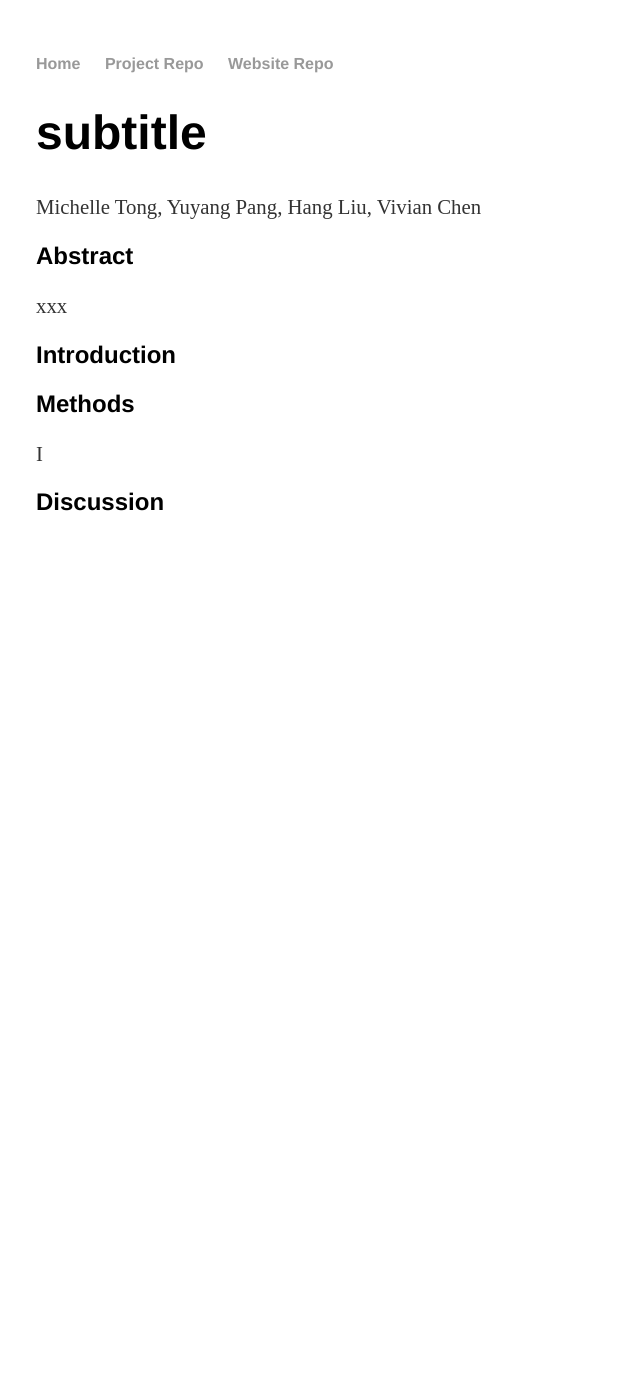
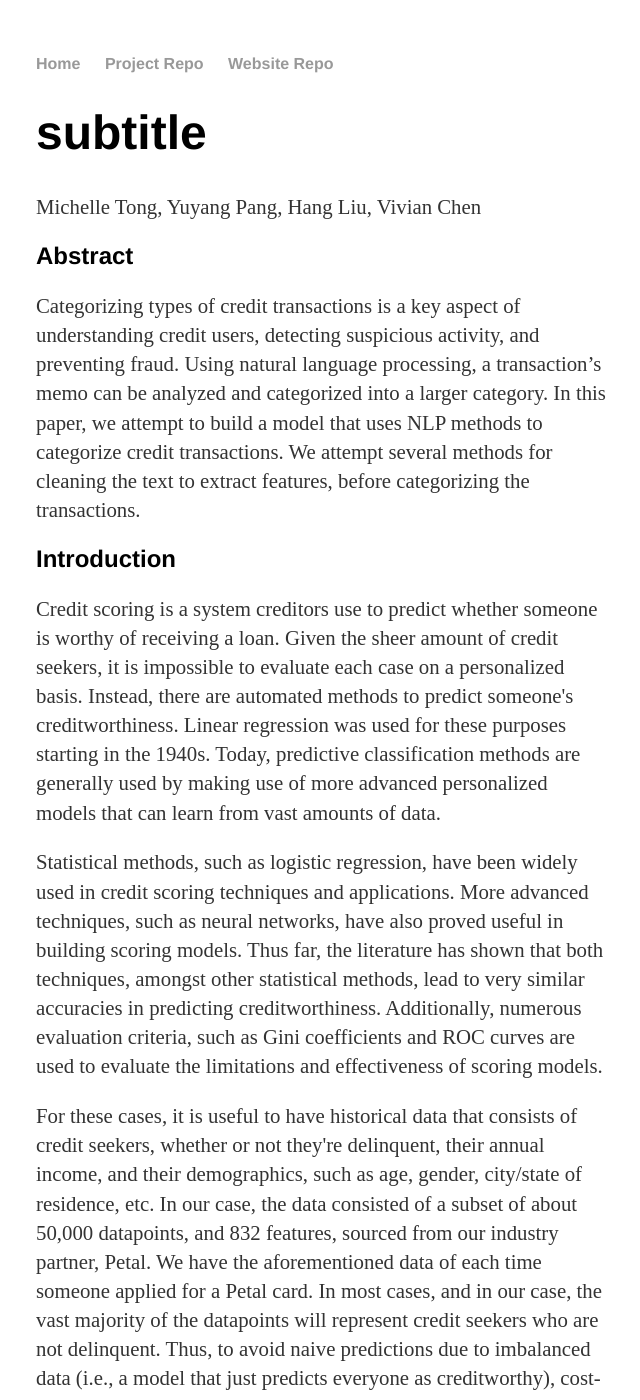
Before and after one commit to m1tong/Capstone-Website, a Jekyll site: the page built from index.html, in a window 1280 px wide and 1400 px high. Shown: the whole window, without its empty margins (316-956 px from the left). Built offline with Jekyll 4.4.1, drawn with Linux system fonts in a browser that asks for light colours; some of the changed text lies outside the part shown.

Commit message:
Update default.html

```diff
--- a/_layouts/default.html
+++ b/_layouts/default.html
@@ -9,8 +9,8 @@
 		<nav>
     		<ul>
         		<li><a href="/">Home</a></li>
-			<li><a href="https://github.com/m1tong/Capstone-Website/">Project Repo</a></li>
-			<li><a href="https://github.com/m1tong/Capstone-Website/">Website Repo</a></li>
+			<li><a href="https://github.com/kkw002/Quarter2Project">Project Repo</a></li>
+			<li><a href="https://github.com/kkw002/kkw002.github.io">Website Repo</a></li>
     		</ul>
 		</nav>
 		<div class="container">
@@ -18,22 +18,29 @@
 		</div>
 		<div class="abstract">
 			<h2>Abstract</h2>
-			<p>xxx</p>
+			<p>Categorizing types of credit transactions is a key aspect of understanding credit users,
+				detecting suspicious activity, and preventing fraud. Using natural language processing,
+				a transaction’s memo can be analyzed and categorized into a larger category.
+				In this paper, we attempt to build a model that uses NLP methods to categorize credit transactions.
+				We attempt several methods for cleaning the text to extract features, before categorizing the transactions.</p>
 		</div>
 		<div class="introduction">
 			<h2>Introduction</h2>
-			<p></p>
-      			<p></p>
-      			<p></p>
-    		</div>
+			<p>Credit scoring is a system creditors use to predict whether someone is worthy of receiving a loan. Given the sheer amount of credit seekers, it is impossible to evaluate each case on a personalized basis. Instead, there are automated methods to predict someone's creditworthiness. Linear regression was used for these purposes starting in the 1940s. Today, predictive classification methods are generally used by making use of more advanced personalized models that can learn from vast amounts of data.</p>
+			<p>Statistical methods, such as logistic regression, have been widely used in credit scoring techniques and applications. More advanced techniques, such as neural networks, have also proved useful in building scoring models. Thus far, the literature has shown that both techniques, amongst other statistical methods, lead to very similar accuracies in predicting creditworthiness. Additionally, numerous evaluation criteria, such as Gini coefficients and ROC curves are used to evaluate the limitations and effectiveness of scoring models.</p>
+			<p>For these cases, it is useful to have historical data that consists of credit seekers, whether or not they're delinquent, their annual income, and their demographics, such as age, gender, city/state of residence, etc. In our case, the data consisted of a subset of about 50,000 datapoints, and 832 features, sourced from our industry partner, Petal. We have the aforementioned data of each time someone applied for a Petal card. In most cases, and in our case, the vast majority of the datapoints will represent credit seekers who are not delinquent. Thus, to avoid naive predictions due to imbalanced data (i.e., a model that just predicts everyone as creditworthy), cost-sensitive methods ought to be used, and/or data manipulation techniques that accentuate the correlations between features and the rare class (not creditworthy) so that the model may represent the ground truth better.</p>
+		</div>
 		<div class="methods">
 			<h2>Methods</h2>
-			<p>I </p>
-			<p></p>
-    		</div>
+			<img class='image' src='/images/Capture.JPG'>
+			<p>In order to begin the analysis on the data set, we first modified the memo column within the dataset by setting the words to lower case. We used regular expressions to remove any punctuation, such as commas, backslashes, etc from the phrases in the memo column. Additionally, we also removed any digits that were in the sentences. There are some cases where including them in the cleaned format of the dataset would lead to better categorization, but removing them is better overall for the model. We also added several features from the transaction date column, specifically adding in the week day and month.</p>
+			<img class='image' src='/images/tf-idf-2-1-1024x375.png'>
+			<li><a href="https://www.seoquantum.com/sites/default/files/tf-idf-2-1-1024x375.png">Source</a></li>
+			<p>We then used term frequency-inverse document frequency or TF-IDF with the stop words argument set to English and the ngram range set to (1,3) in order to remove any unimportant words, as well as capturing unigrams, bigrams, and trigrams. This allows us to get a more accurate prediction from the words in the memo. After splitting the dataset into training and validation sets, we fit and transformed the training set using the tf-idf technique, and then used a logistic regression model to categorize the model. In order to score how good the model was, we used the accuracy metric from sk-learn. The accuracy that we received was 0.86. </p>
+		</div>
 		<div class="discussion">
 			<h2>Discussion</h2>
-			<p></p>
+			<p>By utilizing a combination of TF-IDF,feature engineering and a logistic regression model, we were able to achieve an accuracy score of 0.86, which reveals that our model can predict the correct category of the transaction very often. However, we need to take into account the limitations of our model. For one, the lack of features in the original dataset led to the need to create additional features. If the logistic regression model was given more features that were not engineered, it could predict categories of memos with a higher accuracy. Additionally, the lack of a holdout set to compare the training dataset with leads possible overfitting by the model. The model may tend to overfit on the training data, and when tested against data that it hasn't seen before, may underperform.  </p>
 		</div>
 	</body>
 </html>
```
